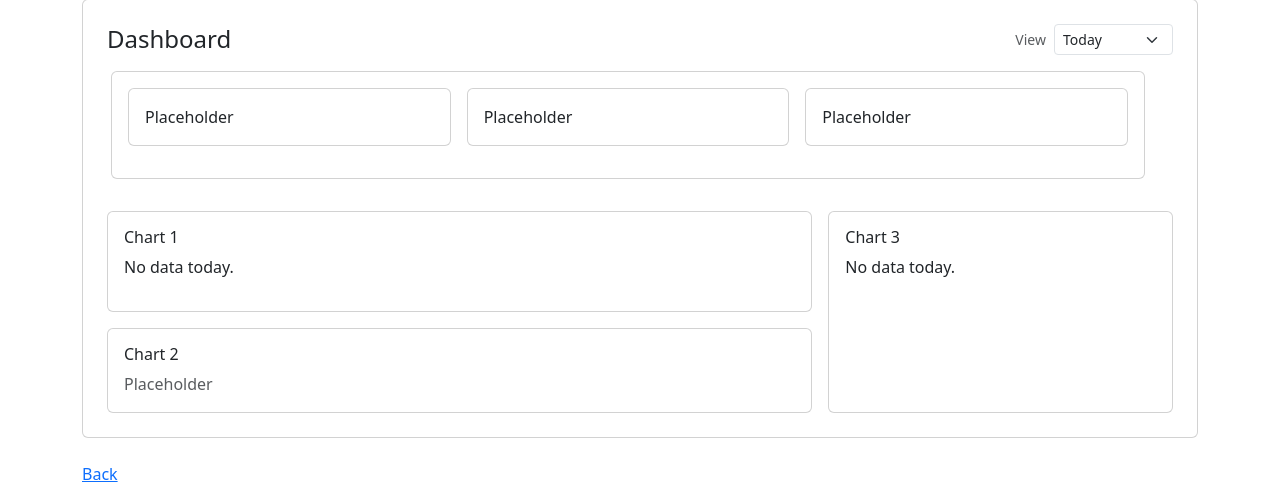
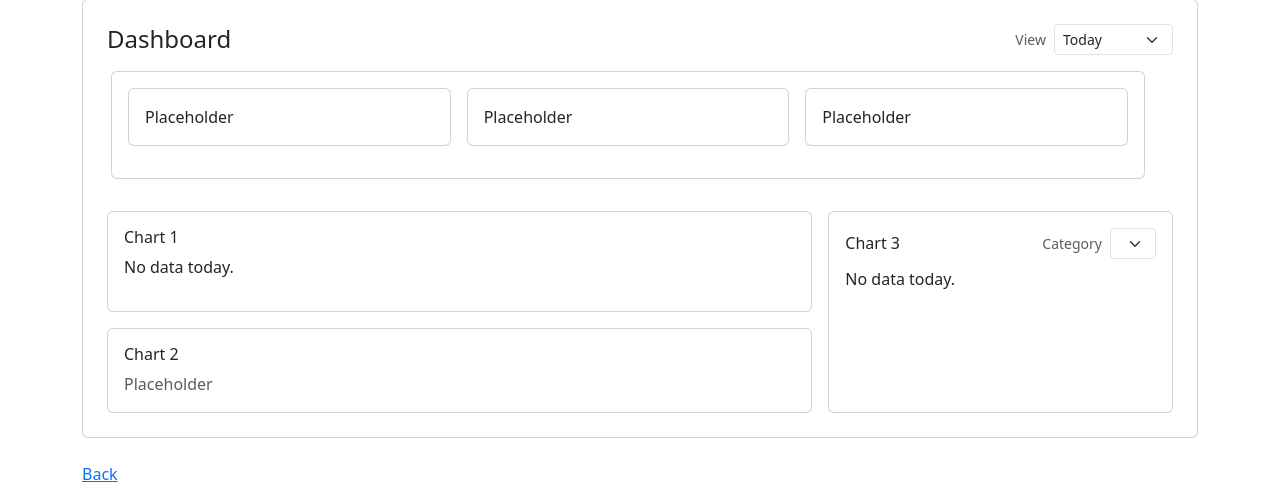
Before and after one commit to roxannardgz/time-management-cs50, a Flask app: page /dashboard in a window 1280 px wide. Shown: the part 205-704 px from the top of the page. Run offline with Flask 3, Linux system fonts and the light colour scheme; a user stored in the database is signed in; data comes from the database, SQL or seed files in the repository; both versions use the stored data as it was after the commit; lists and menus that the app fills with data are empty.

Commit message:
Add dropdown/selector for category in breakdown chart

```diff
--- a/app.py
+++ b/app.py
@@ -266,11 +266,13 @@ def dashboard():
     query = """
         SELECT
             category,
-            SUM(total_seconds) AS total_time_spent_seconds
+        SUM(total_seconds) AS total_time_spent_seconds
         FROM vw_daily_activity
         WHERE user_id = ? AND event_date = DATE('now', 'localtime')
         GROUP BY category
+        ORDER BY total_time_spent_seconds DESC
         """
+
 
     df_today_by_category = pd.read_sql_query(query, db, params=(g.user["user_id"],))
 
@@ -280,14 +282,14 @@ def dashboard():
     # Check if there is not data for today (if the df_today_by_category is empty)
     if df_today_by_category.empty:
         chart_divs = {}
-        kpi_divs = {}
+        kpis = {}
 
         return render_template("dashboard.html",
                            activities_by_cat=activities_by_cat,
                            active_session=active_session,
                            period=period,
                            chart_divs=chart_divs,
-                           kpi_divs = kpi_divs)
+                           kpis = kpis)
 
     # If there is data for today (df_today_by_category)
     # Calculate time in h
@@ -297,12 +299,11 @@ def dashboard():
     total_time_tracked = df_today_by_category["total_time_spent_seconds"].sum()/3600
     top_category = df_today_by_category.iloc[0]["category"]
 
+    # Create the dict for category filter for today and validate or default to top category
+    categories_available = df_today_by_category["category"].tolist()
     selected_category = request.args.get("category", top_category)
-
-    valid_categories = df_today_by_category["category"].tolist()
-    if selected_category not in valid_categories:
+    if selected_category not in categories_available:
         selected_category = top_category
-
 
     # Query for categories breakdown
     query = """
@@ -332,9 +333,8 @@ def dashboard():
 
     chart_divs = {"div_today_by_category": div_today_by_category,
                     "div_subcategory_breakdown": div_subcategory_breakdown}
-    kpi_divs = {"total_time_tracked": total_time_tracked,
+    kpis = {"total_time_tracked": total_time_tracked,
                     "top_category": top_category}
-
 
 
 
@@ -343,8 +343,10 @@ def dashboard():
                            activities_by_cat=activities_by_cat,
                            active_session=active_session,
                            period=period,
+                           categories_available=categories_available,
+                           selected_category=selected_category,
                            chart_divs=chart_divs,
-                           kpi_divs = kpi_divs)
+                           kpis = kpis)
 
 
 
--- a/templates/dashboard.html
+++ b/templates/dashboard.html
@@ -142,18 +142,44 @@
                         </div>
                     </div>
 
+                    <!-- RIGHT -->
                     <div class="col-12 col-lg-4 d-flex">
                         <div class="card w-100 h-100">
                             <div class="card-body">
-                                <h3 class="h6">Chart 3</h3>
+
+                                <!-- Header + dropdown INSIDE the card -->
+                                <div class="d-flex align-items-center justify-content-between mb-2">
+                                    <h3 class="h6 mb-0">Chart 3</h3>
+
+                                    <form method="get" class="d-flex align-items-center gap-2">
+                                        <input type="hidden" name="period" value="{{ period }}">
+
+                                        <label for="dashboardCategorySelect"
+                                            class="form-label mb-0 small text-muted">Category</label>
+
+                                        <select id="dashboardCategorySelect" name="category"
+                                            class="form-select form-select-sm w-auto" onchange="this.form.submit()">
+                                            {% for category in categories_available %}
+                                            <option value="{{ category }}" {% if category==selected_category
+                                                %}selected{% endif %}>
+                                                {{ category }}
+                                            </option>
+                                            {% endfor %}
+                                        </select>
+                                    </form>
+                                </div>
+
+                                <!-- Chart -->
                                 {% if chart_divs %}
                                 {{ chart_divs.div_subcategory_breakdown | safe }}
                                 {% else %}
                                 <p>No data today.</p>
                                 {% endif %}
+
                             </div>
                         </div>
                     </div>
+
 
                 </div>
 
```
Also changed, not shown: time_management.db.
